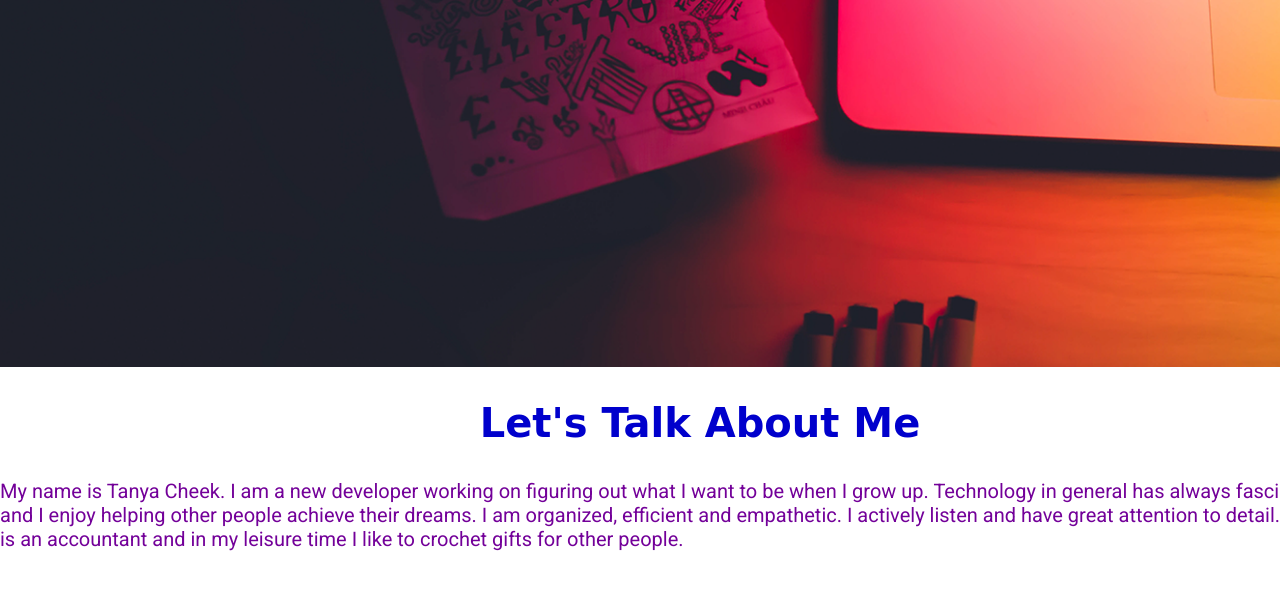
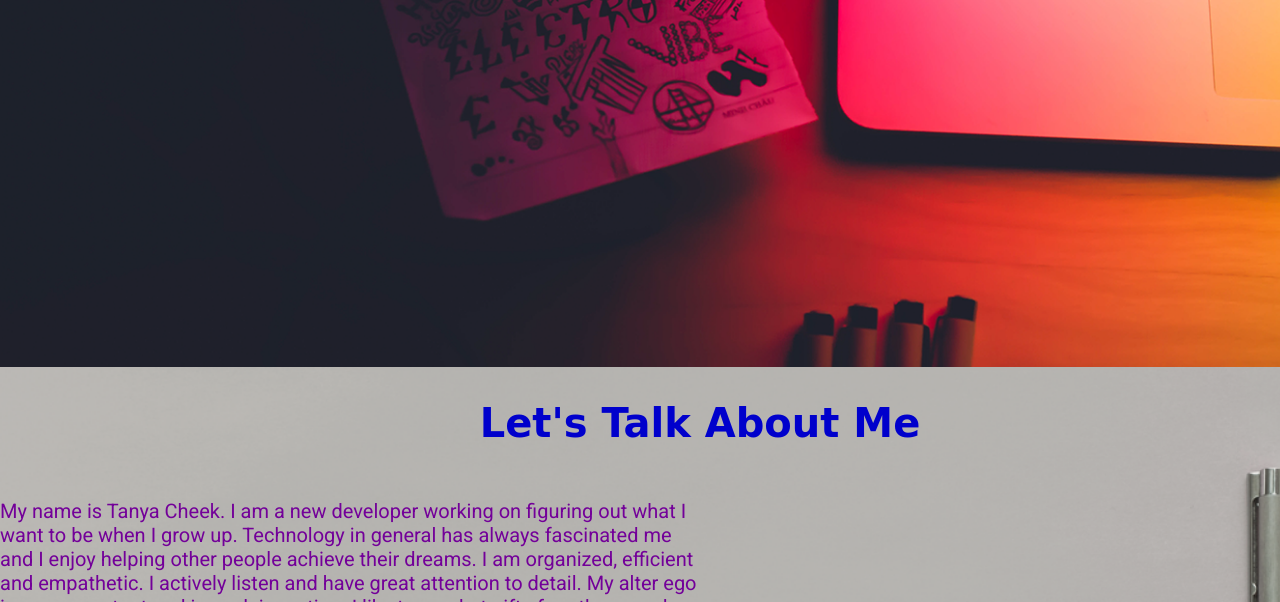
Before and after one commit to Tazzybabygirl/tanya-cheek, a plain HTML site: page index.html in a window 1280 px wide. Shown: the part 333-935 px from the top of the page. Drawn offline with Linux system fonts and the light colour scheme; a web font is replaced by a local one.

Commit message:
added div to about section

```diff
--- a/css/main.css
+++ b/css/main.css
@@ -35,6 +35,11 @@ nav ul li a{
   padding-left: 80px;
 }
 /***** BODY *****/
+#about {
+  background: url(../img/about-me.png);
+  background-size: cover;
+  height: 700px;
+}
 h2{
   font-family: 'Happy Monkey', cursive;
   font-size: 40px;
--- a/index.html
+++ b/index.html
@@ -29,11 +29,13 @@
         <section id="about">
           <div class="full-width">
               <h2>Let's Talk About Me</h2>
-              <p id="me">My name is Tanya Cheek. I am a new developer working on figuring out what I want to be when I grow up.
+              <div class="half-width">
+                <p id="me">My name is Tanya Cheek. I am a new developer working on figuring out what I want to be when I grow up.
                 Technology in general has always fascinated me and I enjoy helping other people achieve their dreams.
                 I am organized, efficient and empathetic. I actively listen and have great attention to detail. My alter ego is an accountant and in my leisure time
                  I like to crochet gifts for other people.
               </p>
+            </div>
           </div>
         </section>
         <section id="work">
@@ -45,13 +47,15 @@
               <a href="https://tazzybabygirl.github.io/holstee-manifesto/" target="_blank"><img src="img/holstee-thumbnail.png" alt="holstee thumbnail"></a>
             </div>
             <div class="half-width">
-              <p>This project was a chance to play with color backgrounds while learning the concepts of div and float. I am a fan of color and find different ways to incorporate in my life.</p>
+              <p>This project was a chance to play with color backgrounds while learning the concepts of div and float.
+                 I am a fan of color and find different ways to incorporate in my life.</p>
             </div>
           </div>
           <div class="full-width" id="rogue">
             <h3>Rogue Pickings</h3>
             <div class="half-width">
-              <p>Here I had a chance to learn photoshop and create a webpage based on a psd file. Copying something already designed is a good way to practice the basic concepts to build your skills.</p>
+              <p>Here I had a chance to learn photoshop and create a webpage based on a psd file. Copying something already
+                 designed is a good way to practice the basic concepts to build your skills.</p>
             </div>
             <div class="half-width">
               <a href="https://tazzybabygirl.github.io/rogue-pickings/" target="_blank"><img src="img/rogue-pickings-thumbnail.png" alt="rogue pickings thumbnail"></a>
```
